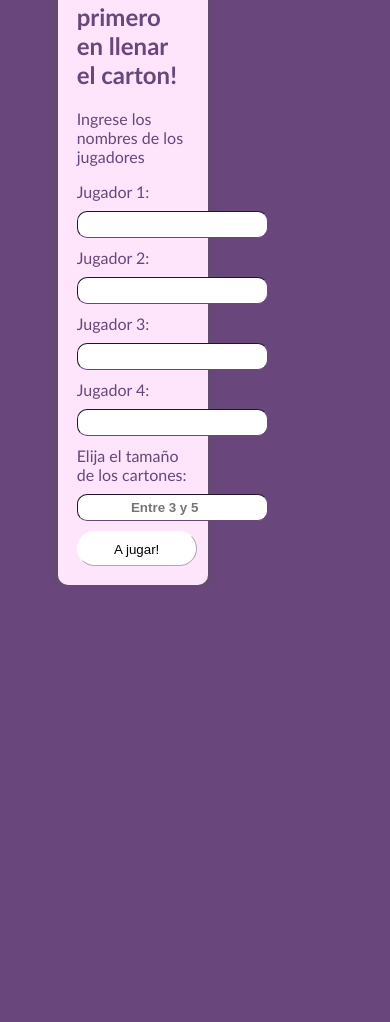
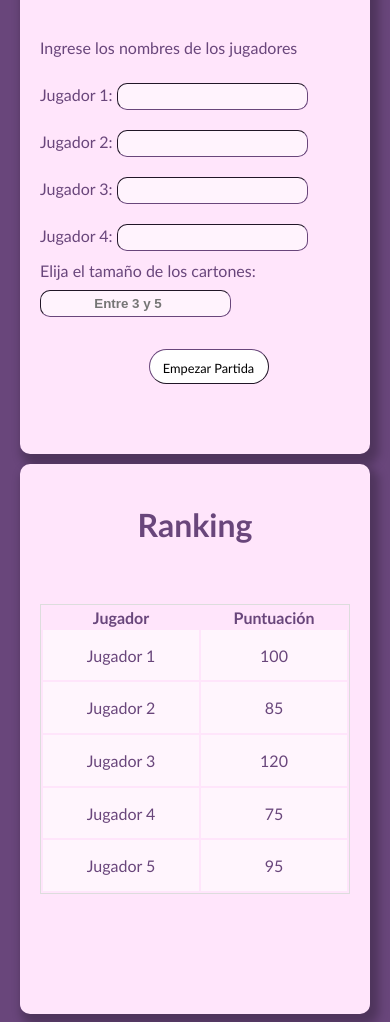
Before and after one commit to anabellaj/BingoTime, a plain HTML site: page src/index.html in a window 390 px wide. Shown: the part 264-1286 px from the top of the page. Before the commit the page ends 849 px from the top, so only its background shows below. Drawn offline with Linux system fonts and the light colour scheme.

Commit message:
"Design Main Page wCSS :iphone:"

````diff
--- a/src/index.html
+++ b/src/index.html
@@ -9,14 +9,13 @@
   </head>
   <body>
     <div>
-      <div id="users">
-        <div>
-          <h1>BingoTime!</h1>
-        </div>
+      <img src="../images/Logo.png" alt="Logo" class="logo" />
+      <div class="container">
+        <div id="users" class="container__left">
           <!-- Ingresar nombres -->
           <div>
-          <h2>Intenta ser el primero en llenar el carton!</h2>
-          <p>Ingrese los nombres de los jugadores</p>
+            <h1>A jugar!</h1>
+            <p><br /><br />Ingrese los nombres de los jugadores</p>
             <div id="inputs">
               <label for="jugador1">Jugador 1:</label>
               <input type="text" class="inputName" id="jugador1" /><br />
@@ -26,20 +25,54 @@
               <input type="text" class="inputName" id="jugador3" /><br />
               <label for="jugador4">Jugador 4:</label>
               <input type="text" class="inputName" id="jugador4" /><br />
-            <label>Elija el tamaño de los cartones: </label
+              <label for="boardSize">Elija el tamaño de los cartones: </label
               ><input
                 class="inputName"
                 id="boardSize"
                 type="number"
                 placeholder="Entre 3 y 5"
               />
-            <button id="play" class="buttons" onclick="validateUsername()">
-              A jugar!
+              <button id="play" class="buttons" onclick="createBoard()">
+                Empezar Partida
               </button>
             </div>
           </div>
         </div>
         <!--- Ranking -->
+        <div id="ranking" class="container__right">
+          <h1>Ranking</h1>
+          <table>
+            <thead>
+              <tr>
+                <th>Jugador</th>
+                <th>Puntuación</th>
+              </tr>
+            </thead>
+            <tbody>
+              <tr>
+                <td>Jugador 1</td>
+                <td>100</td>
+              </tr>
+              <tr>
+                <td>Jugador 2</td>
+                <td>85</td>
+              </tr>
+              <tr>
+                <td>Jugador 3</td>
+                <td>120</td>
+              </tr>
+              <tr>
+                <td>Jugador 4</td>
+                <td>75</td>
+              </tr>
+              <tr>
+                <td>Jugador 5</td>
+                <td>95</td>
+              </tr>
+            </tbody>
+          </table>
+        </div>
+      </div>
     </div>
     <script src="./index.js"></script>
   </body>
--- a/src/index.js
+++ b/src/index.js
@@ -1,4 +1,4 @@
-function getUsernames(){
+```function getUsernames(){
     const user1 = jugador1.value;
     const user2 = jugador2.value;
     const user3 = jugador3.value;
@@ -17,4 +17,53 @@ function validateUsername(user){
 validateUsername(user1);
 validateUsername(user2);
 validateUsername(user3);
-validateUsername(user4);
+validateUsername(user4);```
+
+function validateUsernames(jugador1, jugador2, jugador3, jugador4) {
+    const usernames = [jugador1.value, jugador2.value, jugador3.value, jugador4.value];
+
+    const errors = [];
+
+    // Simplified validation with single loop
+    usernames.forEach((username, index) => {
+      if (!username.trim()) {
+        errors.push({ index, message: "Username cannot be empty" });
+      } else if (username.length < 3 || username.length > 20) {
+        errors.push({
+          index,
+          message: "Username must be between 3 and 20 characters",
+        });
+      }
+    });
+
+    if (errors.length > 0) {
+      // Replace with your error display logic (e.g., alerts, messages)
+      console.error("Errors:", errors);
+    } else {
+      console.log("All usernames valid!");
+    }
+  }
+
+
+  function createBoard(numRows, numCols) {
+    // Validate input
+    const numRows = 3;
+    const numCols = 3;
+    // Create the table element
+    const table = document.createElement("table");
+
+    // Create rows and cells with random numbers
+    for (let i = 0; i < numRows; i++) {
+      const row = document.createElement("tr");
+      for (let j = 0; j < numCols; j++) {
+        const cell = document.createElement("td");
+        cell.textContent = Math.floor(Math.random() * 50) + 1; // Generate random number between 1 and 50
+        row.appendChild(cell);
+      }
+      table.appendChild(row);
+    }
+
+    return table;
+  }
+
+  startButton.addEventListener("click", createBoard);
--- a/src/style.css
+++ b/src/style.css
@@ -4,24 +4,15 @@ body{
     color:lightgray;
 }
 
-#users{
-    background-color: rgb(255, 229, 251);
-    display: flex;
-    flex-direction: column;
-    justify-content: center;
-    color: rgba(105,70,123,255);
-    text-align: left;
-    border-radius: 10px;
-    box-shadow: 0 2px 7px rgb(87, 87, 87);
-    padding: 5%;
-    width: 30%;
-    height: 100%;
-    margin-top: 80px;
-    margin-left: 50px;
-    float: left;
+h1{
+    text-align: center;
+    flex: auto;
+    margin-bottom: 1px;
+
 }
 
-.buttons{
+button{
+    font-family: 'Trebuchet MS', 'Lucida Sans Unicode', 'Lucida Grande', 'Lucida Sans', Arial, sans-serif;
     display: flex;
     justify-content:center;
     padding: 10px;
@@ -31,16 +22,35 @@ body{
     flex: content;
     background-color: white;
     border-width: 1px;
-    border-color: white;
+    border-color: rgba(105,70,123,255);
     transition: 0.3s ease-in-out all;
-
+    font-size: 80%;
+    margin-right: 29%;
+    margin-left: 35%;
+    margin-top: 7%;
 }
 
-.buttons:hover{
+button:hover{
     background-color: rgba(105,70,123,255);
     color:  white;
     transform: scale(1.2);
 }
+
+table {
+    border: 1px solid #ddd;
+    margin: 0 auto;
+    width: 100%;
+    height: 100%;
+    flex:content;
+    margin-bottom: 100px;
+  }
+
+  td {
+    text-align: center;
+    padding: 10px;
+    background-color:  rgb(255, 245, 253);
+  }
+
 
 .inputName{
     flex: auto;
@@ -54,4 +64,46 @@ body{
     text-align: center;
     margin-left: auto;
     margin-right: auto;
+    background-color:  rgb(255, 243, 253);
 }
+
+.container{
+    display: flex;
+    justify-content: center;
+    margin: auto;
+    flex-wrap: wrap;
+    align-items: center;
+}
+
+/* Main Page: left = users' names; right = ranking */
+/* Game Page: left = bingo number; right = bingo card */
+ .container__left, .container__right{
+    background-color: rgb(255, 229, 251);
+    display: flex;
+    flex-direction: column;
+    color: rgba(105, 70, 123, 255);
+    border-radius: 10px;
+    box-shadow: 5px 7px 10px 4px rgba(0, 0, 0, 0.25);
+    padding: 5%;
+    margin: auto;
+    min-width: 30%;
+    flex: 1;
+    max-width: 40%;
+    min-width: 350px;
+    min-height: 550px;
+    padding: 20px;
+    box-sizing: border-box;
+    flex-direction: column;
+    margin-top: 10px;
+ }
+
+.logo{
+    flex: auto;
+    margin: auto;
+    justify-content: center;
+    display: block;
+    min-width: 40px;
+    min-height: 30px;
+    max-width: 150px;
+    max-height: 150px;
+}
````
Lines whose indentation alone changed are shown as unchanged.
